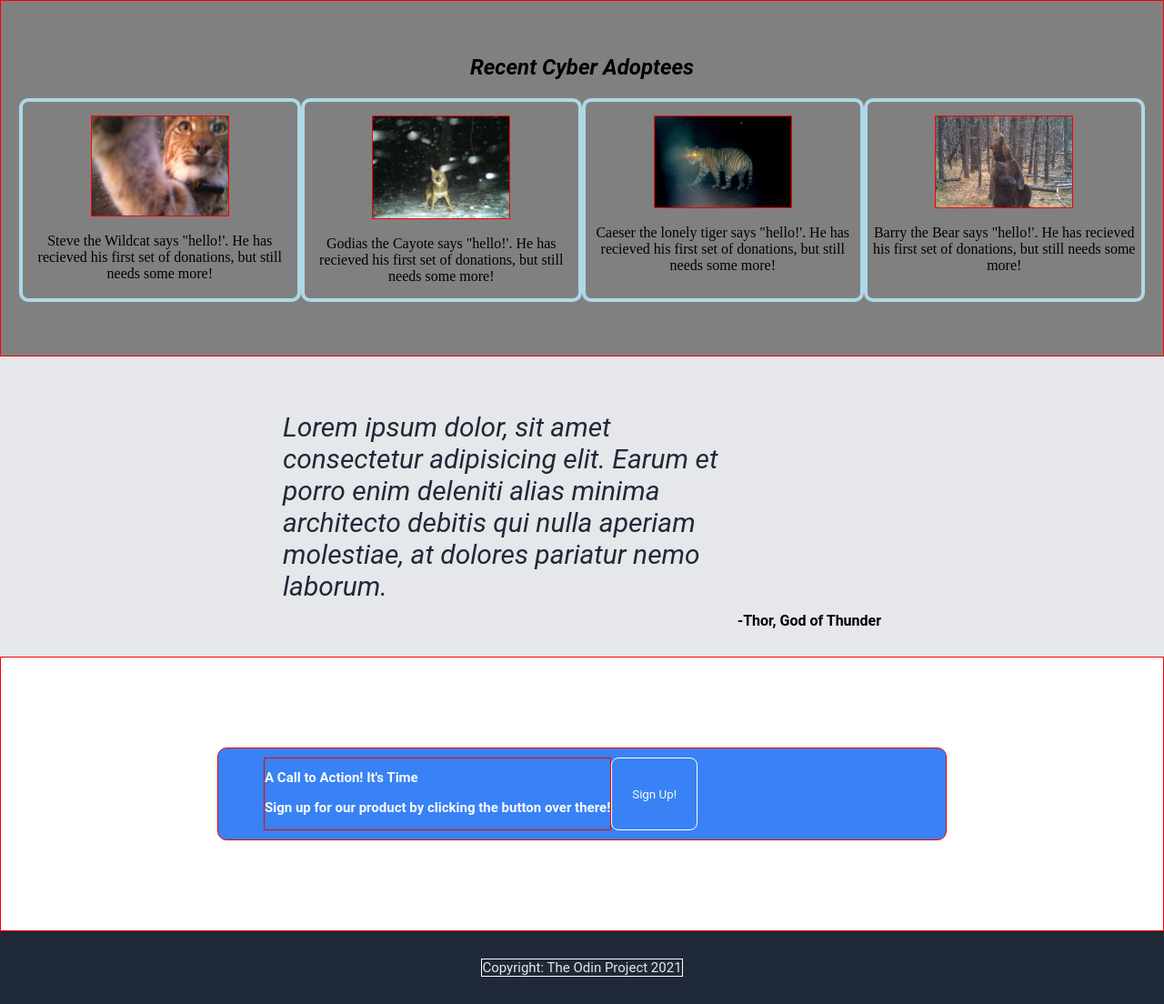
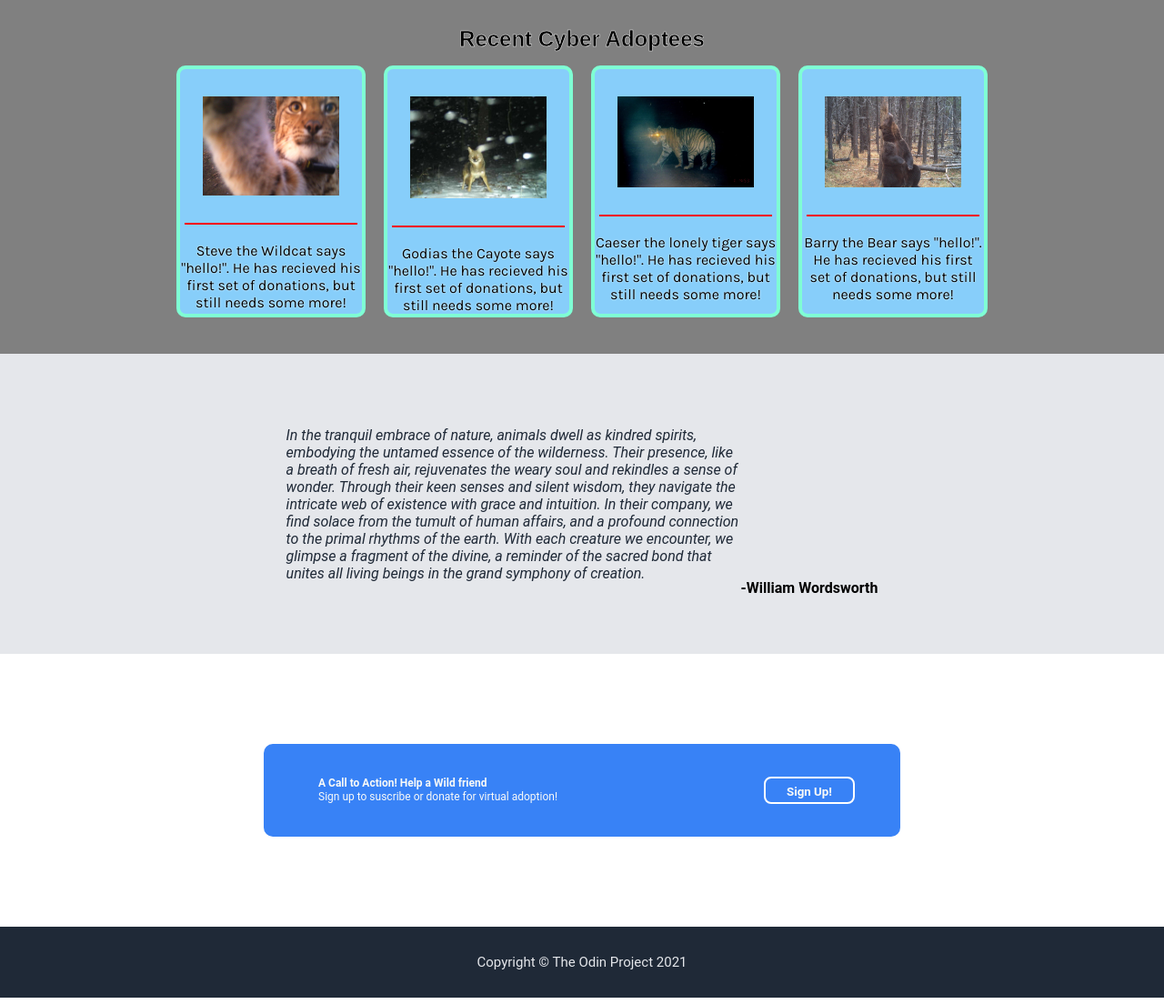
Before and after one commit to haethosdr/website-exercise, a plain HTML site: page index.html in a window 1280 px wide. Shown: the part 454-1558 px from the top of the page at 91% size. Drawn offline with Linux system fonts and the light colour scheme.

Commit message:
page is complete except for small finishing touches.

```diff
--- a/index.html
+++ b/index.html
@@ -5,13 +5,16 @@
     <meta name="viewport" content="width=device-width, initial-scale=1.0">
     <title>Virtual Adoption</title>
     <link rel="stylesheet" href="./styles.css">
+    <style>
+      @import url('https://fonts.googleapis.com/css2?family=Karla:ital,wght@0,200..800;1,200..800&display=swap');
+    </style>
 </head>
 <body>
     <div class="header-wrap">
       <div class="header-logo">Virtual Adoption</div>
       <div class="header-links">
          <ul>
-            <li><a class="head link-1">Their stories</a></li>
+            <li><a class="head link-1">Their Stories</a></li>
             <li><a class="head link-2">Donate Now</a></li>
             <li><a class="head link-3">Your Adoptees</a></li>
          </ul>
@@ -20,8 +23,9 @@
 
     <div class="header-row-wrap">
      <div class="header-row-leftbox">
-        <h1 class="row-card-left">Todays new Adoptee, Frank, from swaziland</h1>
+        <h1 class="row-card-left">Todays new adoptee is Frank! from Swaziland</h1>
         <p>This website has some subtext that goes here under the main title. It's a smaller font and the color is lower contrast</p>
+        <!-- <p>Frank has escaped death from poachers many times. He lost most of his family, but is still goig strong. a fellow person has decided to help him!</p> -->
         <button>Sign up</button>
      </div>
      <div class="header-row-rightbox">
@@ -32,32 +36,32 @@
     <div class="site-info-row-wrap">
         <h2>Recent Cyber Adoptees</h2>
         <div class="info-row-wrap">
-            <div class="info-box" id="one"><img src="./wp-images/wp-steve-the-wildcat-1.jpeg"> <br>Steve the Wildcat says "hello!'. He has recieved his first set of donations, but still needs some more!</br></div>
-            <div class="info-box" id="two"><img src="./wp-images/wp-godias-the-cayote-1.jpeg"> <br>Godias the Cayote says "hello!'. He has recieved his first set of donations, but still needs some more!</br></div>
-            <div class="info-box" id="three"><img src="./wp-images/wp-caeser-lonely-tiger.jpeg"> <br>Caeser the lonely tiger says "hello!'. He has recieved his first set of donations, but still needs some more!</br></div>
-            <div class="info-box" id="four"><img src="./wp-images/wp-barry-the-bear-1.jpeg"> <br>Barry the Bear says "hello!'. He has recieved his first set of donations, but still needs some more!</br></div>
+            <div class="info-box" id="one"><img src="./wp-images/wp-steve-the-wildcat-1.jpeg"> <br>Steve the Wildcat says "hello!". He has recieved his first set of donations, but still needs some more!</br></div>
+            <div class="info-box" id="two"><img src="./wp-images/wp-godias-the-cayote-1.jpeg"> <br>Godias the Cayote says "hello!". He has recieved his first set of donations, but still needs some more!</br></div>
+            <div class="info-box" id="three"><img src="./wp-images/wp-caeser-lonely-tiger.jpeg"> <br>Caeser the lonely tiger says "hello!". He has recieved his first set of donations, but still needs some more!</br></div>
+            <div class="info-box" id="four"><img src="./wp-images/wp-barry-the-bear-1.jpeg"> <br>Barry the Bear says "hello!". He has recieved his first set of donations, but still needs some more!</br></div>
         </div>
     </div>
 
     <div class="quote-section-wrap">
      <div class="quoteandname-wrap">
-       <p class="main-quote">Lorem ipsum dolor, sit amet consectetur adipisicing elit. Earum et porro enim deleniti alias minima architecto debitis qui nulla aperiam molestiae, at dolores pariatur nemo laborum.</p>
-       <div class="quote-name">-Thor, God of Thunder</div>
+       <p class="main-quote">In the tranquil embrace of nature, animals dwell as kindred spirits, embodying the untamed essence of the wilderness. Their presence, like a breath of fresh air, rejuvenates the weary soul and rekindles a sense of wonder. Through their keen senses and silent wisdom, they navigate the intricate web of existence with grace and intuition. In their company, we find solace from the tumult of human affairs, and a profound connection to the primal rhythms of the earth. With each creature we encounter, we glimpse a fragment of the divine, a reminder of the sacred bond that unites all living beings in the grand symphony of creation.</p>
+       <div class="quote-name">-William Wordsworth</div>
      </div>
     </div>
 
     <div class="call-action-wrap">
         <div class="call-act-body">
           <div class="ca-info-wrap">
-            <h2>A Call to Action! It's Time</p>
-            <p>Sign up for our product by clicking the button over there!</p>
+            <p><strong>A Call to Action! Help a Wild friend</strong></p>
+            <p>Sign up to suscribe or donate for virtual adoption!</p>
           </div>
           <button class="ca-sign-but">Sign Up!</button>
         </div>
     </div>
 
     <div class="footer-wrap">
-        <div class="footer-cr">Copyright: The Odin Project 2021</div>
+        <div class="footer-cr">Copyright © The Odin Project 2021</div>
         <div></div>
     </div>
 
--- a/styles.css
+++ b/styles.css
@@ -24,16 +24,18 @@ body {
     align-self: center;
     color: whitesmoke;
     font-size: 24px; color: #F9FAF8;
-    font-family: Roboto, sans-serif;
-
+    font-family: "Karla", sans-serif;
+    font-weight: 700;
+    letter-spacing: .1em;
 }
 
 .header-links {
     align-self: center;
     color: whitesmoke;
     font-size: 18px; color: #E5E7EB;
-    border: 1px solid white;
-    font-family: Roboto, sans-serif;
+    /* border: 1px solid white; */
+    font-family: "Karla", sans-serif;
+    font-weight: 700;
 }
 
 ul {
@@ -63,16 +65,16 @@ a {
     padding: 32px;
     min-height: 300px;
     background-color: #1F2937;
-    border: 1px solid red;
+    border-top: 1px solid red;
 }
 
 .header-row-leftbox {
     flex: 1;
     color: #F9FAF8;
-    border: 1px solid red;
+    /* border: 1px solid red; */
     max-width: 380px;
     padding: 15px;
-    font-family: Roboto, sans-serif;
+    font-family: "Karla", sans-serif;
     margin: 0;
 
 }
@@ -81,22 +83,22 @@ button {
     flex-basis: 1;
     color: white;
     background-color: #3882F6;
-    padding: 6px 22px;
+    padding: 7px 23px;
     margin: 0;
     font-family: Roboto, sans-serif;
+    font-weight: 700;
     border: none;
     border-radius: 8px;
 }
 
 .header-row-rightbox {
     flex: 0;
-    width: 390px;
-    border: 1px solid red;
 }
 
 .head-row-img {
     width: 390px;
     height: auto;
+    border: 2px solid #7FFFD4;
 }
 
 
@@ -109,20 +111,21 @@ button {
     flex-direction: column;
     align-items: center;
     justify-content: center;
-    gap: 20px;
     padding: 20px;
     min-height: 350px;
     background-color: grey;
-    border: 1px solid red;
+    /* border: 1px solid red; */
+    gap: 5px;
 }
 
 
 .site-info-row-wrap h2 {
     margin: 0;
     padding: 0;
-    font-family: Roboto, sans-serif;
+    font-family: sans-serif;
+    -webkit-text-stroke-width: 0.5px;
+    -webkit-text-stroke-color: whitesmoke;
     /* border: 1px solid red; */
-    font-style: italic;
 
 }
 
@@ -141,11 +144,14 @@ button {
     align-items: center;
     /* border: 1px #3882F6; */
     text-align: center;
-    padding: 15px 0px;
-    /* margin-right: 15px;
-    margin-left: 15px; */
-    border: 4px solid lightblue;
+    border: 4px solid #7FFFD4;
     border-radius: 10px;
+    font-family: "Karla", sans-serif;
+    text-shadow: white 0px 0 2px;
+    background-color: lightskyblue;
+    /* text-decoration: #3882F6; */
+    max-width: 200px;
+    margin: 10px;
 }
 
 .info-box#one img,
@@ -153,8 +159,14 @@ button {
 .info-box#three img,
 .info-box#four img {
     width: 150px;
-    height: auto;
-    border: 1px solid red;
+    min-height: auto;
+    border-bottom: 2px solid red;
+    padding: 30px 20px;
+}
+
+.info-box#three img,
+.info-box#four img {
+
 }
 
 /* ========= END SITE INFO ROW ========== */
@@ -177,7 +189,7 @@ button {
 .main-quote {
     color: #1F2937;
     font-style: italic;
-    font-size: 30px;
+    font-size: 16px;
     font-family: Roboto, sans-serif;
     max-width: 500px;
 }
@@ -202,30 +214,38 @@ button {
     display: flex;
     justify-content: center;
     align-items: center;
-    border: 1px solid red;
+    /* border: 1px solid red;  */
 }
 
 .call-act-body {
     display: flex;
     flex-direction: row;
+    justify-content: space-between;
     background-color: #3882F6;
     color: #F9FAF8;
-    width: 700px;
-    padding: 10px 50px;
-    border: 1px solid red;
+    width: 600px;
+    padding: 20px 50px;
+    /* border: 1px solid red;  */
     border-radius: 10px;
     font-family: Roboto, sans-serif;
-    font-size: 10px;
+    font-size: 12px;
 
 }
 
 .ca-info-wrap {
-    border: 1px solid red;
+    /* border: 1px solid red;  */
+    margin: 0;
+    padding: 10px;
+    line-height: 3px;
 }
 
 .ca-sign-but {
     color: #F9FAF8;
-    border: 1px solid white;
+    border: 2px solid white;
+    /* margin: 0;
+    padding: 0; */
+    max-height: 30px;
+    align-self: center;
 }
 
 /* ========= END CALL TO ACTION SECTION ========== */
@@ -245,7 +265,7 @@ button {
     align-self: center;
     color: whitesmoke;
     font-size: 15px; color: #E5E7EB;
-    border: 1px solid white;
+    /* border: 1px solid white; */
     font-family: Roboto, sans-serif;
 
 }
```
Also changed, not shown: 1 other file.
